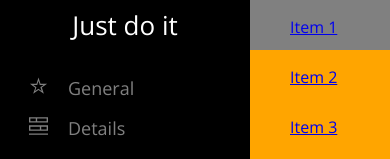
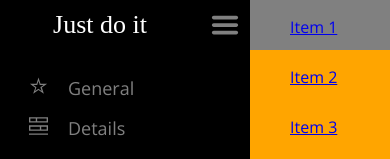
Before and after one commit to jacekawozniak/banners-links, a website: page index.html in a window 390 px wide. Shown: the top 159 px of the page. Drawn offline with nearby package versions, Linux system fonts and the light colour scheme.

Commit message:
Add hamburger button with style

```diff
--- a/css/style.css
+++ b/css/style.css
@@ -28,6 +28,23 @@ body {
 	font-size: 26px;
 }
 
+.logo-l {
+	width: 200px;
+	height: 50px;
+	display: flex;
+	justify-content: center;
+	align-items: center;
+	font-family: MV Boli;
+}
+
+.logo-r {
+	width: 50px;
+	height: 50px;
+	display: flex;
+	justify-content: center;
+	align-items: center;
+}
+
 .sidebar-list {
 	list-style-type: none;
 	width: 250px;
@@ -49,6 +66,19 @@ body {
 	line-height: 40px;
 	padding-left: 10px;
 	font-size: 18px;
+}
+
+.icon-h {
+	height: 30px;
+}
+
+.hamb {
+	height: 30px;
+	text-decoration: none;
+}
+
+.hamb:hover > .icon-h {
+	fill: white;
 }
 
 .icon-side {
--- a/index.html
+++ b/index.html
@@ -6,7 +6,15 @@
     </head>
 	<body>
 		<div class="sidebar">
-			<div class="logo">Just do it</div>
+			<div class="logo">
+				<div class="logo-l">Just do it</div>
+				<div class="logo-r">
+					<a href="#" class="hamb"><svg class="icon-h" height="32px" id="Layer_1" style="enable-background:new 0 0 32 32;" version="1.1"
+						viewBox="0 0 32 32" width="32px" xml:space="preserve" xmlns="http://www.w3.org/2000/svg" xmlns:xlink="http://www.w3.org/1999/xlink" fill="grey">
+							<path d="M4,10h24c1.104,0,2-0.896,2-2s-0.896-2-2-2H4C2.896,6,2,6.896,2,8S2.896,10,4,10z M28,14H4c-1.104,0-2,0.896-2,2  							s0.896,2,2,2h24c1.104,0,2-0.896,2-2S29.104,14,28,14z M28,22H4c-1.104,0-2,0.896-2,2s0.896,2,2,2h24c1.104,0,2-0.896,2-2  S29.104,22,28,22z"/></a>
+					</svg>
+				</div>
+			</div>
 			<div class="menu">
 				<ul class="sidebar-list">
 					<li><a href="#"><svg class="icon-side" version="1.1" id="Layer_1" xmlns="http://www.w3.org/2000/svg" xmlns:xlink="http://www.w3.org/1999/xlink" x="0px" y="0px"
```
Also changed, not shown: images/hamburgerbutton.svg (added).
